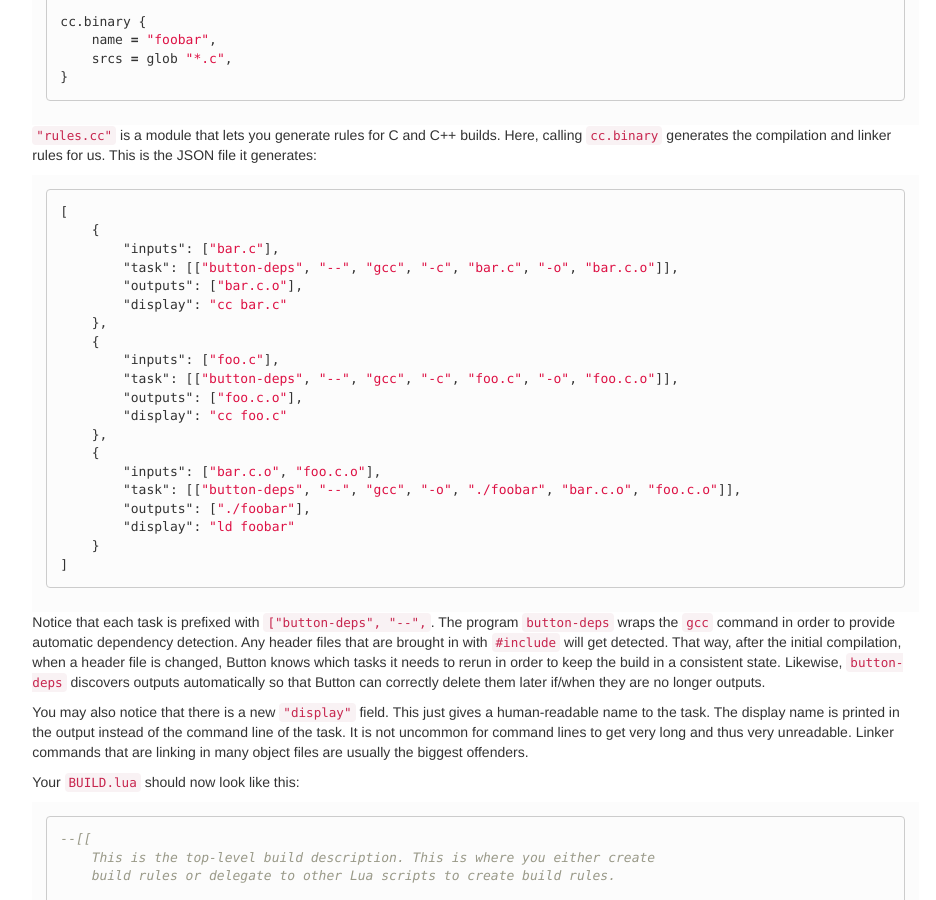
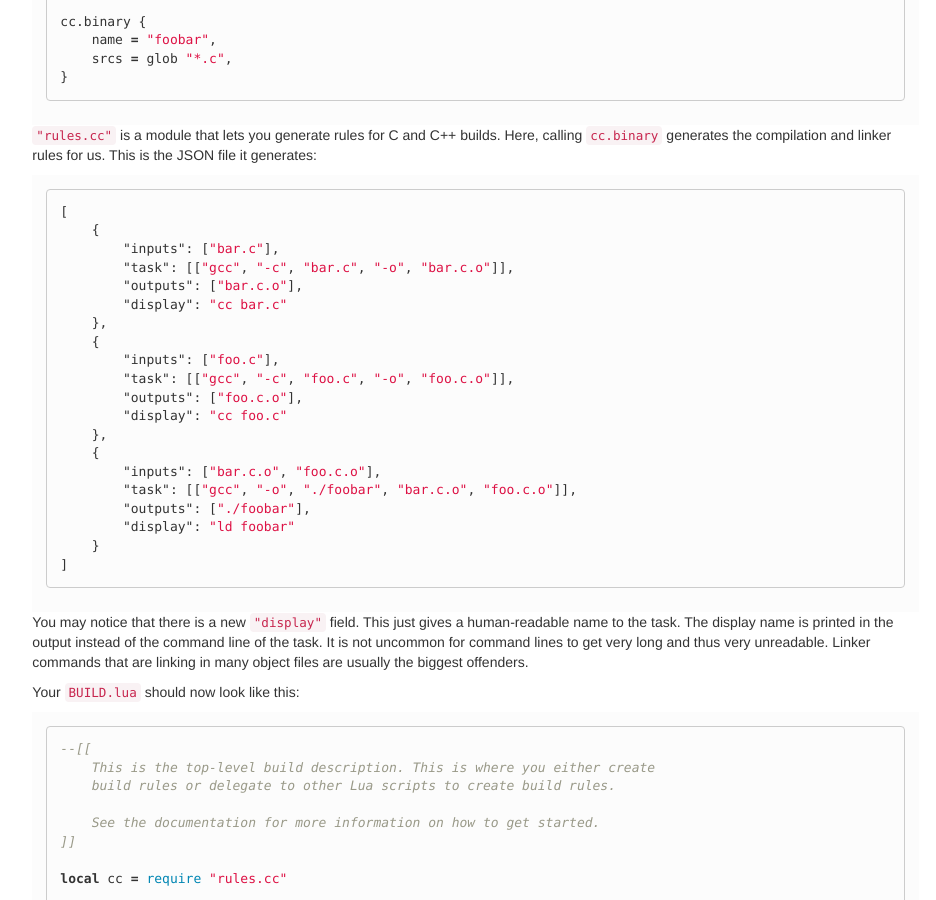
Before and after one commit to jasonwhite/button, a Jekyll site: the page built from docs/_docs/tutorial.md, in a window 1280 px wide and 900 px high, scrolled down 7975 px. Shown: the whole window, without its empty margins (256-1192 px from the left). Built offline with Jekyll 4.4.1, drawn with Linux system fonts in a browser that asks for light colours; nearby versions of some CDN libraries.

Commit message:
Remove button-deps from the docs
This tool is now defunct after it has been merged into Button.

````diff
--- a/docs/_docs/tutorial.md
+++ b/docs/_docs/tutorial.md
@@ -404,35 +404,26 @@ This is the JSON file it generates:
 [
     {
         "inputs": ["bar.c"],
-        "task": [["button-deps", "--", "gcc", "-c", "bar.c", "-o", "bar.c.o"]],
+        "task": [["gcc", "-c", "bar.c", "-o", "bar.c.o"]],
         "outputs": ["bar.c.o"],
         "display": "cc bar.c"
     },
     {
         "inputs": ["foo.c"],
-        "task": [["button-deps", "--", "gcc", "-c", "foo.c", "-o", "foo.c.o"]],
+        "task": [["gcc", "-c", "foo.c", "-o", "foo.c.o"]],
         "outputs": ["foo.c.o"],
         "display": "cc foo.c"
     },
     {
         "inputs": ["bar.c.o", "foo.c.o"],
-        "task": [["button-deps", "--", "gcc", "-o", "./foobar", "bar.c.o", "foo.c.o"]],
+        "task": [["gcc", "-o", "./foobar", "bar.c.o", "foo.c.o"]],
         "outputs": ["./foobar"],
         "display": "ld foobar"
     }
 ]
 ```
 
-Notice that each task is prefixed with `["button-deps", "--",`. The program
-`button-deps` wraps the `gcc` command in order to provide automatic dependency
-detection. Any header files that are brought in with `#include` will get
-detected. That way, after the initial compilation, when a header file is
-changed, Button knows which tasks it needs to rerun in order to keep the build
-in a consistent state. Likewise, `button-deps` discovers outputs automatically
-so that Button can correctly delete them later if/when they are no longer
-outputs.
-
-You may also notice that there is a new `"display"` field. This just gives a
+You may notice that there is a new `"display"` field. This just gives a
 human-readable name to the task. The display name is printed in the output
 instead of the command line of the task. It is not uncommon for command lines to
 get very long and thus very unreadable. Linker commands that are linking in many
````
Also changed, not shown: docs/_docs/index.md (+3 -16 lines), docs/_docs/install.md (+2 -23 lines).
